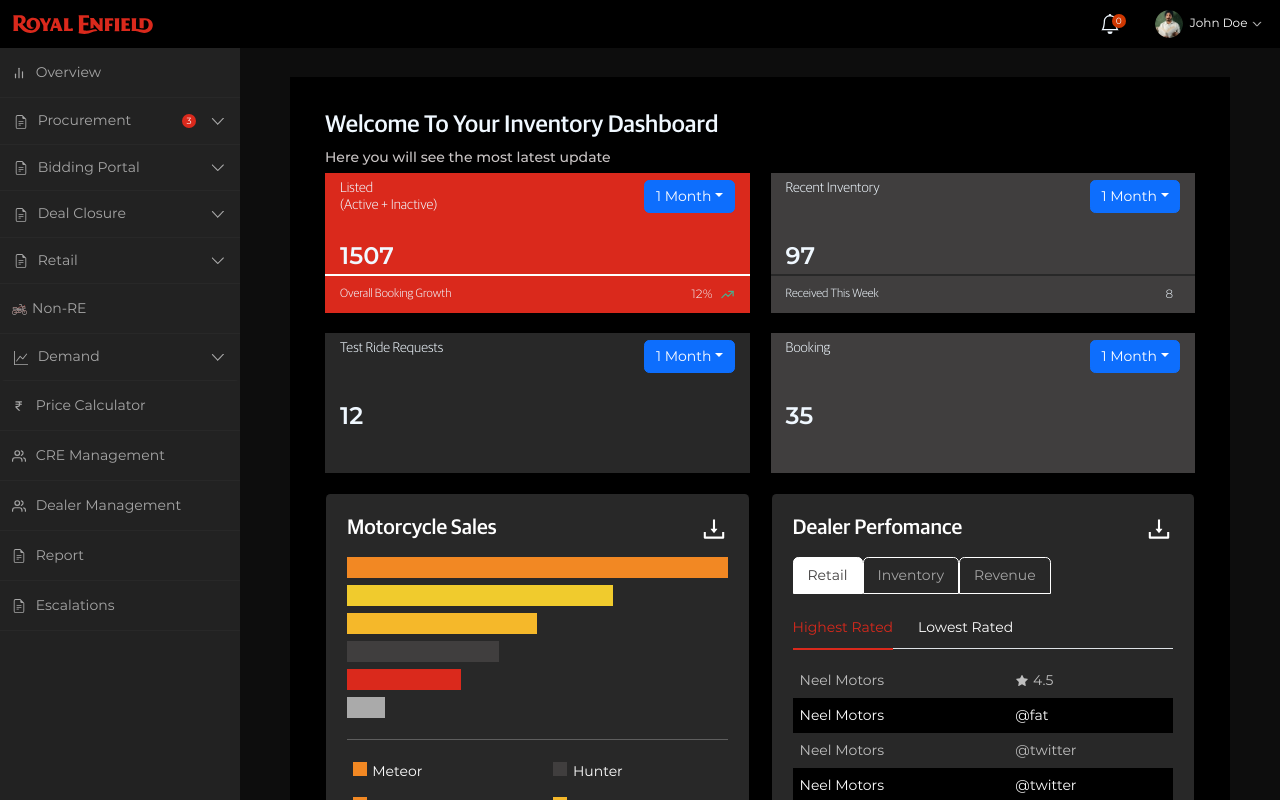
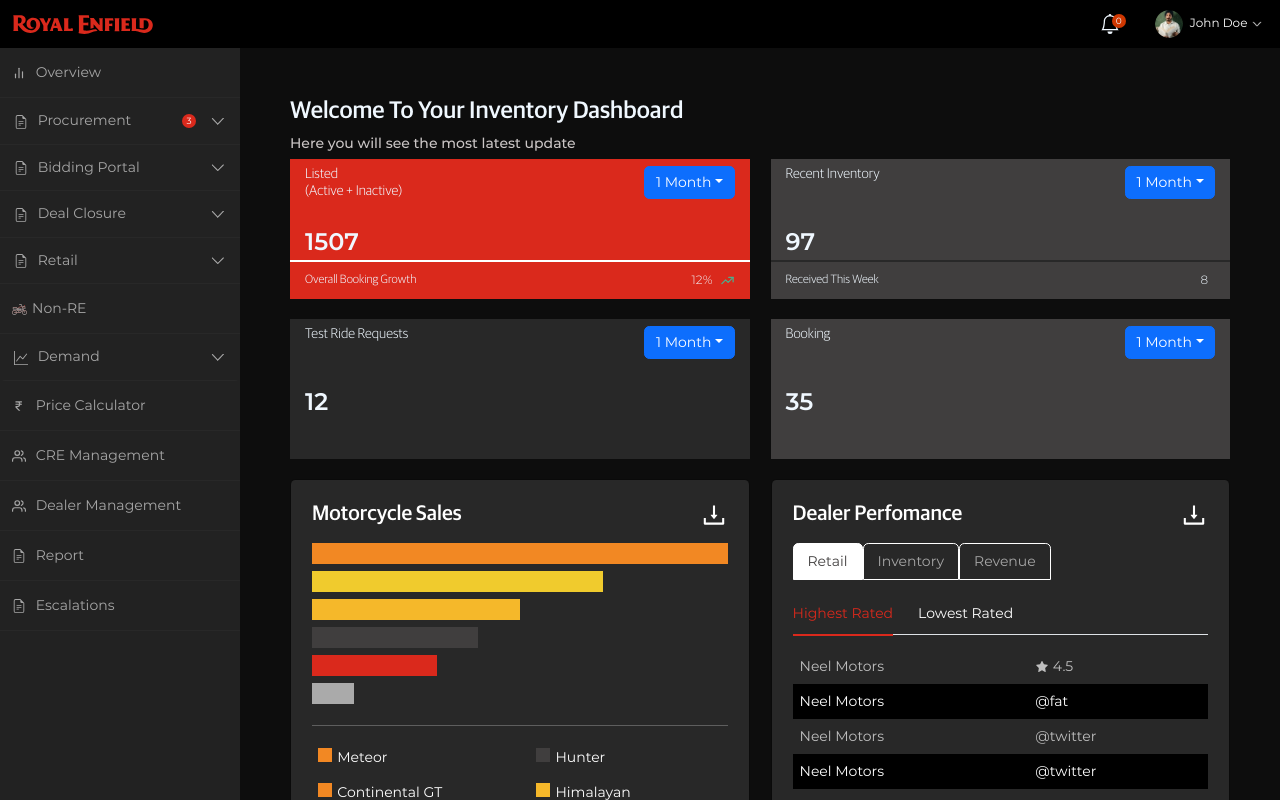
Before and after one commit to nakulsharma95/re-vintage-dashboard-dummy, a Next.js app: page /homepage in a window 1280 px wide. Shown: the top 800 px of the page. Built offline with nearby package versions, Linux system fonts and the light colour scheme.

Commit message:
remove padding

```diff
--- a/pages/homepage/style.module.scss
+++ b/pages/homepage/style.module.scss
@@ -4,12 +4,12 @@
 
 // Home Page Style
 .homepageStyle {
-  min-height: 100vh;
+  // min-height: 100vh;
   // display: flex;
   // align-items: center;
   // justify-content: center;
-  background:#000000 0% 0% no-repeat padding-box;
-  padding: 1rem 2.5rem;
+  // background:#000000 0% 0% no-repeat padding-box;
+  // padding: 1rem 2.5rem;
 
   .titleCustomStyle {
     color: $white;
```
